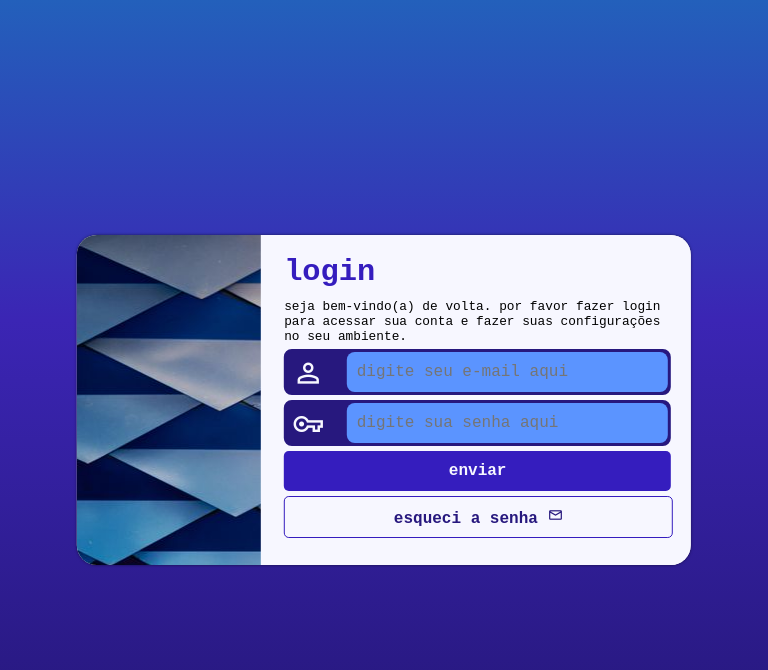
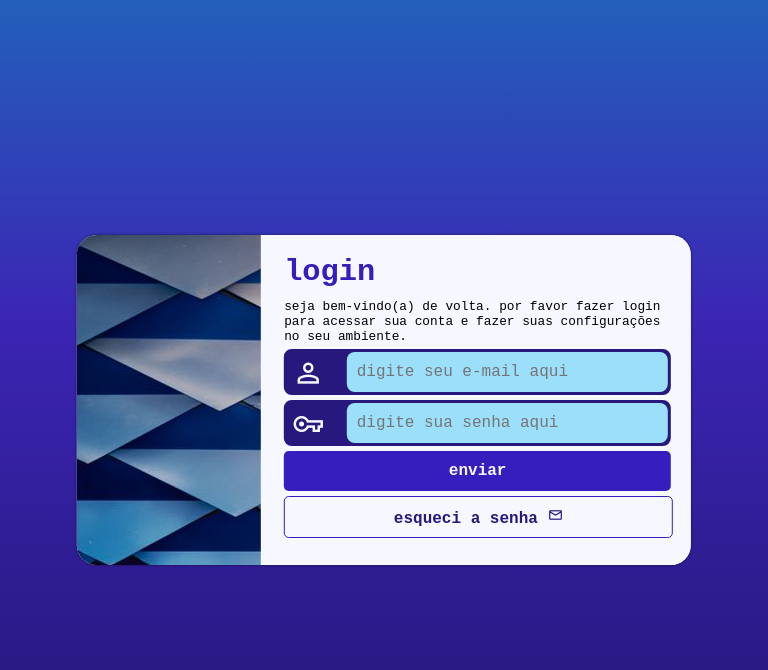
Before and after one commit to juankira2009/projeto-login, a plain HTML site: page index.html in a window 768 px wide. Drawn offline with nearby package versions, Linux system fonts and the light colour scheme.

Commit message:
mudei a cor do complementar2

```diff
--- a/estilos/media.css
+++ b/estilos/media.css
@@ -7,7 +7,7 @@
     --cor1:#f7f7ff;
     --cor2:#27187e;
     --complementar1:#351dbe;
-    --complementar2:#5b94ff;
+    --complementar2:#9cdffa;
 }
 
 body{
--- a/estilos/style.css
+++ b/estilos/style.css
@@ -16,7 +16,7 @@ azul:27187e
     --cor1:#f7f7ff;
     --cor2:#27187e;
     --complementar1:#351dbe;
-    --complementar2:#b0e9ff;
+    --complementar2:#9cdffa;
 
 }
 html, body{
```
